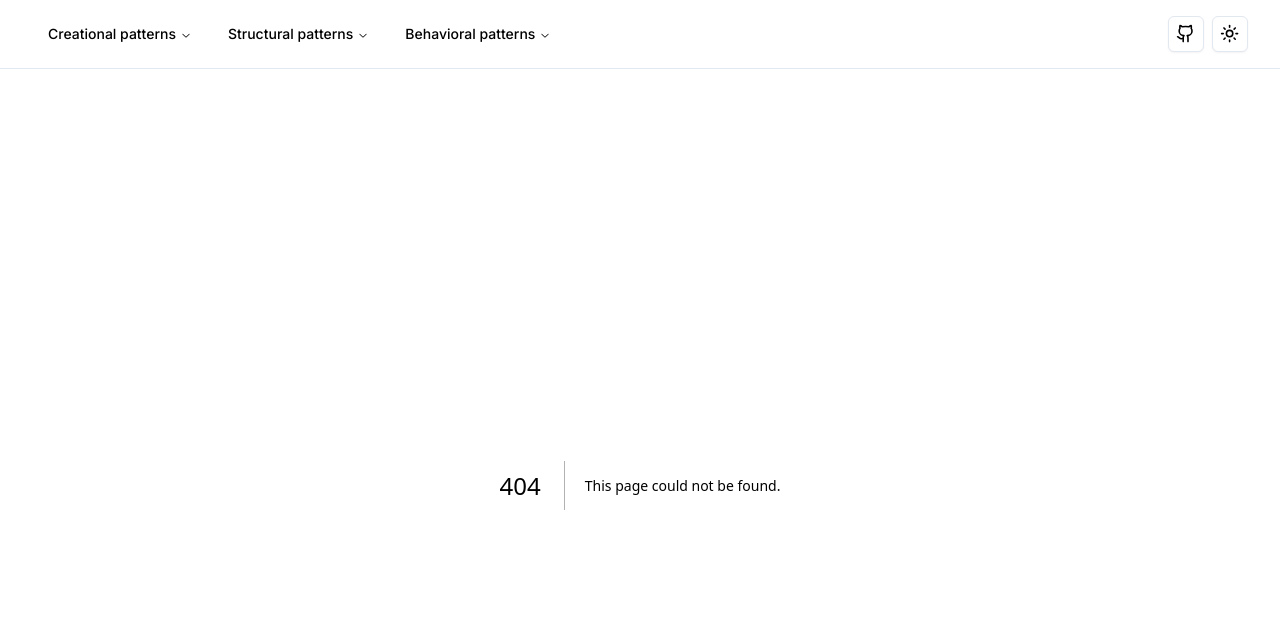
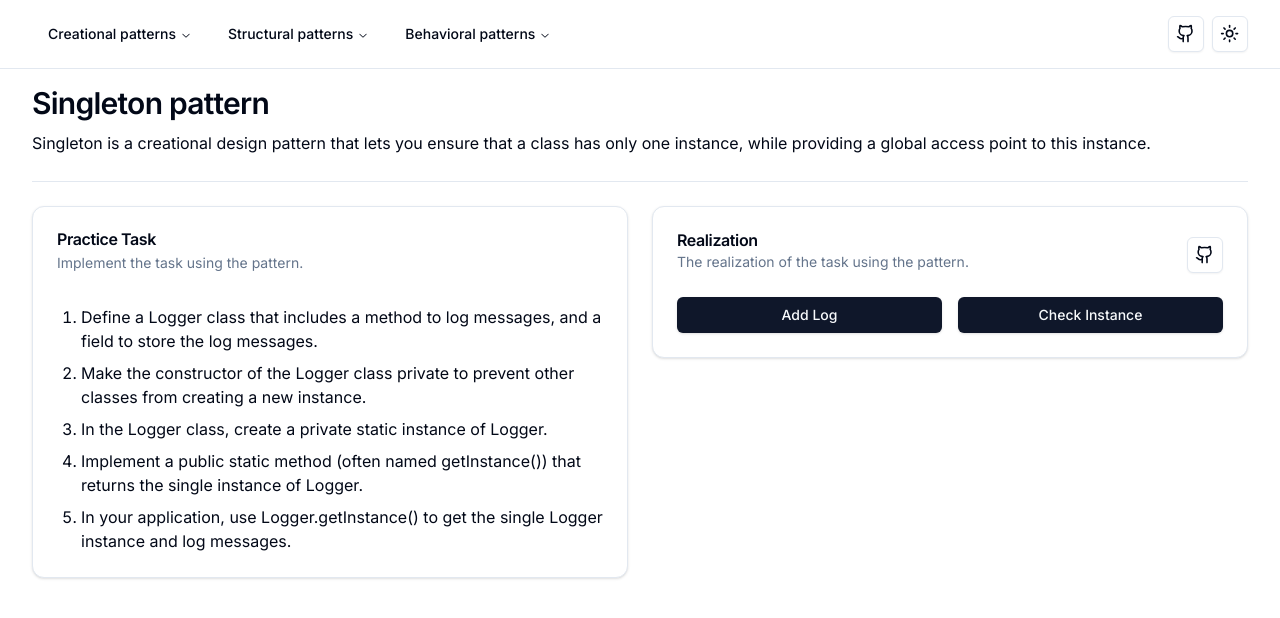
Before and after one commit to oleksandr-kondratiev/design-patters, a Next.js app: page /creational/singleton in a window 1280 px wide. Before the commit this address had no page. Shown: the top 618 px of the page. Built offline with nearby package versions, Linux system fonts and the light colour scheme.

Commit message:
Feature: Singleton

```diff
--- /dev/null
+++ b/src/app/creational/singleton/page.tsx
@@ -0,0 +1,25 @@
+// patterns
+import { Singleton } from "@/patterns/singleton/singleton";
+
+// components
+import { PatternWrapper } from "@/components/pattern-wrapper/pattern-wrapper";
+
+const SingletonPage = () => {
+  return (
+    <PatternWrapper
+      title="Singleton pattern"
+      subtitle="Singleton is a creational design pattern that lets you ensure that a class has only one instance, while providing a global access point to this instance."
+      task={[
+        "Define a Logger class that includes a method to log messages, and a field to store the log messages.",
+        "Make the constructor of the Logger class private to prevent other classes from creating a new instance.",
+        "In the Logger class, create a private static instance of Logger.",
+        "Implement a public static method (often named getInstance()) that returns the single instance of Logger.",
+        "In your application, use Logger.getInstance() to get the single Logger instance and log messages.",
+      ]}
+      realization={<Singleton />}
+      link="singleton/singleton.tsx"
+    />
+  );
+};
+
+export default SingletonPage;
--- /dev/null
+++ b/src/patterns/singleton/singleton.tsx
@@ -0,0 +1,65 @@
+"use client";
+
+import React from "react";
+import { toast } from "sonner";
+
+// components
+import { Button } from "@/components/ui/button";
+
+class Logger {
+  private static instance: Logger;
+  private logs: string[] = [];
+
+  private constructor() {}
+
+  public static getInstance(): Logger {
+    if (!Logger.instance) {
+      Logger.instance = new Logger();
+    }
+
+    return Logger.instance;
+  }
+
+  public log(message: string): void {
+    const timestamp = new Date().toISOString();
+
+    this.logs.push(`[${timestamp}] ${message}`);
+
+    toast.success("Message logged!", {
+      description: `Latest log: ${message}`,
+    });
+  }
+
+  public getLogs(): string[] {
+    return this.logs;
+  }
+}
+
+export const Singleton = () => {
+  const handleLog = () => {
+    const logger = Logger.getInstance();
+    logger.log(`New event at ${new Date().toLocaleTimeString()}`);
+  };
+
+  const handleCheckInstance = () => {
+    const logger1 = Logger.getInstance();
+    const logger2 = Logger.getInstance();
+
+    toast.info("Instance check", {
+      description: `Are logger instances the same? ${
+        logger1 === logger2 ? "Yes!" : "No"
+      }`,
+    });
+  };
+
+  return (
+    <div className="w-full flex justify-between gap-4">
+      <Button className="w-full" onClick={handleLog}>
+        Add Log
+      </Button>
+      <Button className="w-full" onClick={handleCheckInstance}>
+        Check Instance
+      </Button>
+    </div>
+  );
+};
```
